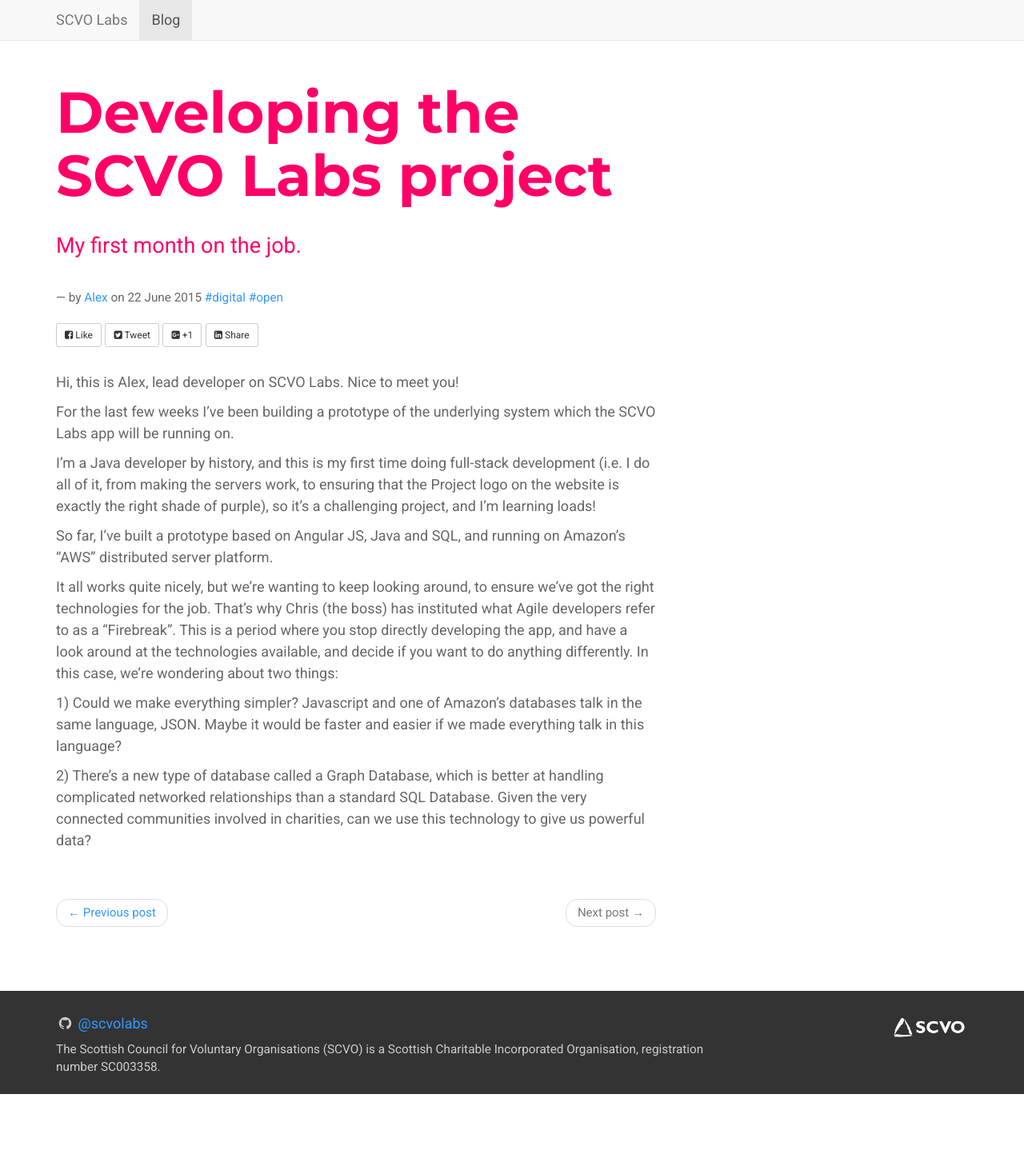
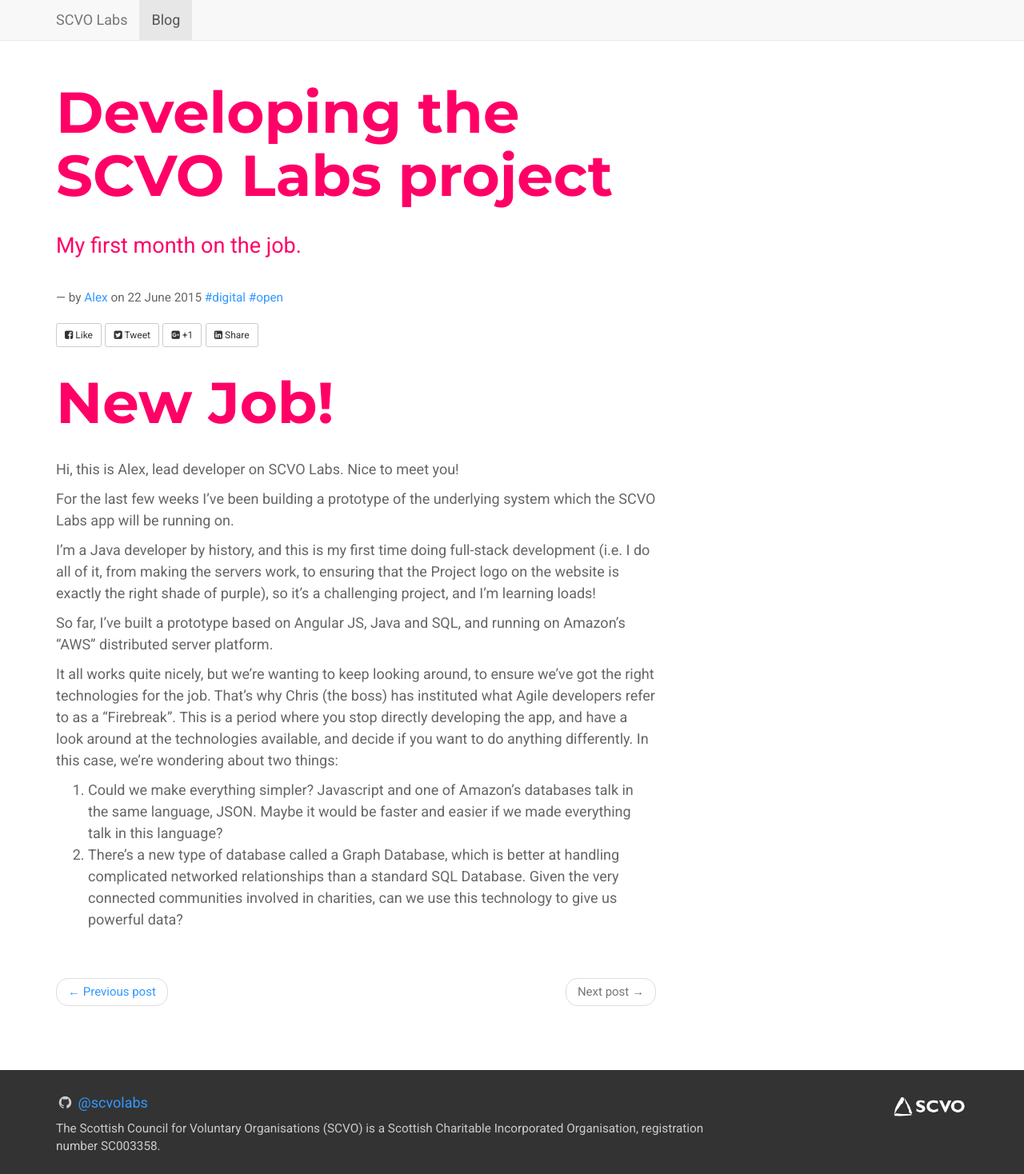
Before and after one commit to scvolabs/scvolabs-website, a Jekyll site: the page built from _posts/2015-06-22-alex-intro.md, in a window 1280 px wide. Shown: the whole page at 80% size. Built offline with Jekyll 4.4.1, drawn with Linux system fonts in a browser that asks for light colours; nearby versions of some CDN libraries; comment, search, counter and statistics services are not loaded; before the commit the page ends 1368 px from its top, so only the background shows below that.

Commit message:
Update 2015-06-22-alex-intro.md

```diff
--- a/_posts/2015-06-22-alex-intro.md
+++ b/_posts/2015-06-22-alex-intro.md
@@ -8,6 +8,7 @@ excerpt: My first month on the job.
 tags: digital open
 image:
 ---
+#New Job!
 
 Hi, this is Alex, lead developer on SCVO Labs. Nice to meet you!
 
@@ -19,6 +20,5 @@ So far, I've built a prototype based on Angular JS, Java and SQL, and running on
 
 It all works quite nicely, but we're wanting to keep looking around, to ensure we've got the right technologies for the job. That's why Chris (the boss) has instituted what Agile developers refer to as a "Firebreak". This is a period where you stop directly developing the app, and have a look around at the technologies available, and decide if you want to do anything differently. In this case, we're wondering about two things:
 
-1) Could we make everything simpler? Javascript and one of Amazon's databases talk in the same language, JSON. Maybe it would be faster and easier if we made everything talk in this language?
-
-2) There's a new type of database called a Graph Database, which is better at handling complicated networked relationships than a standard SQL Database. Given the very connected communities involved in charities, can we use this technology to give us powerful data?
+1. Could we make everything simpler? Javascript and one of Amazon's databases talk in the same language, JSON. Maybe it would be faster and easier if we made everything talk in this language?
+2. There's a new type of database called a Graph Database, which is better at handling complicated networked relationships than a standard SQL Database. Given the very connected communities involved in charities, can we use this technology to give us powerful data?
```
